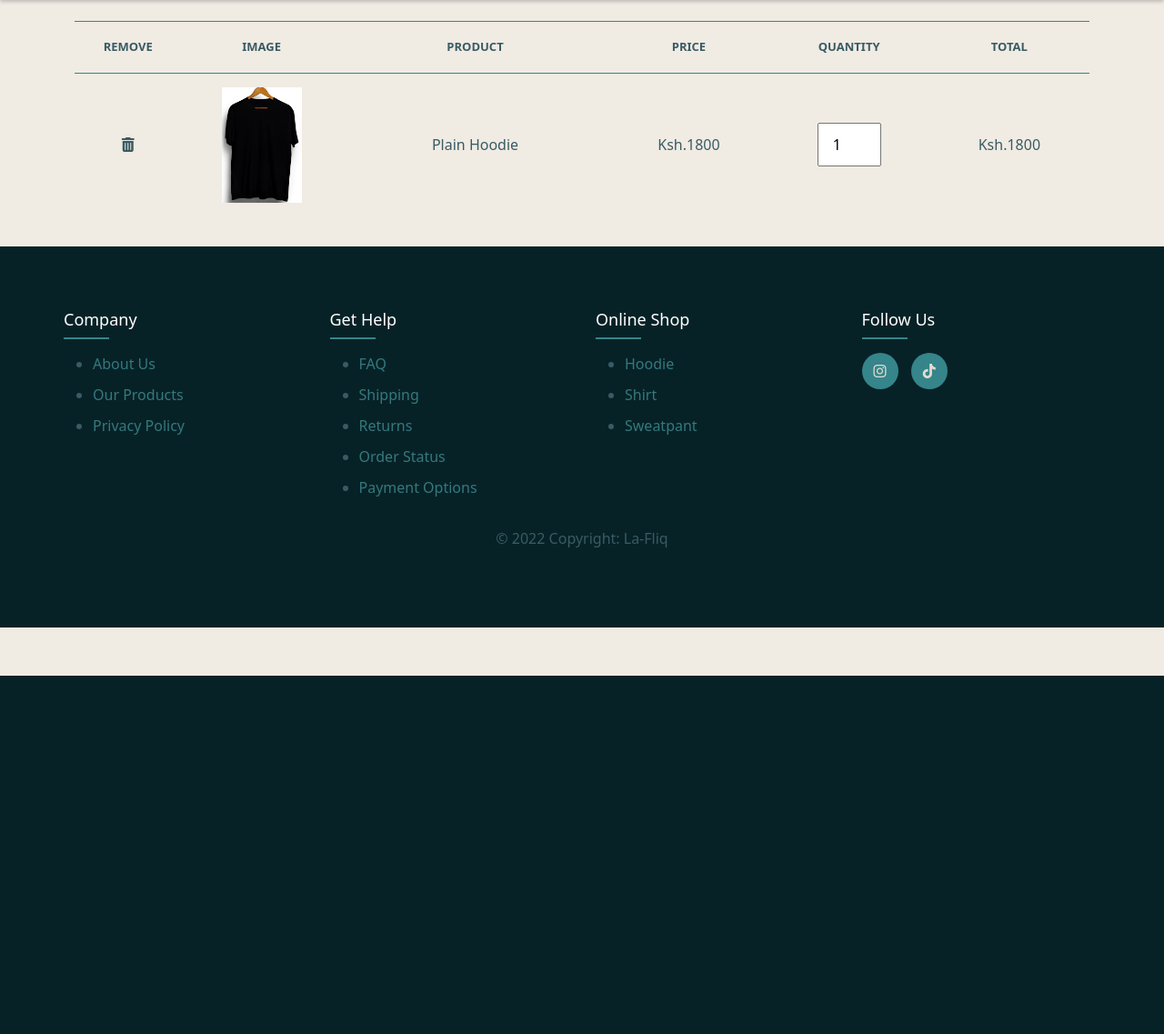
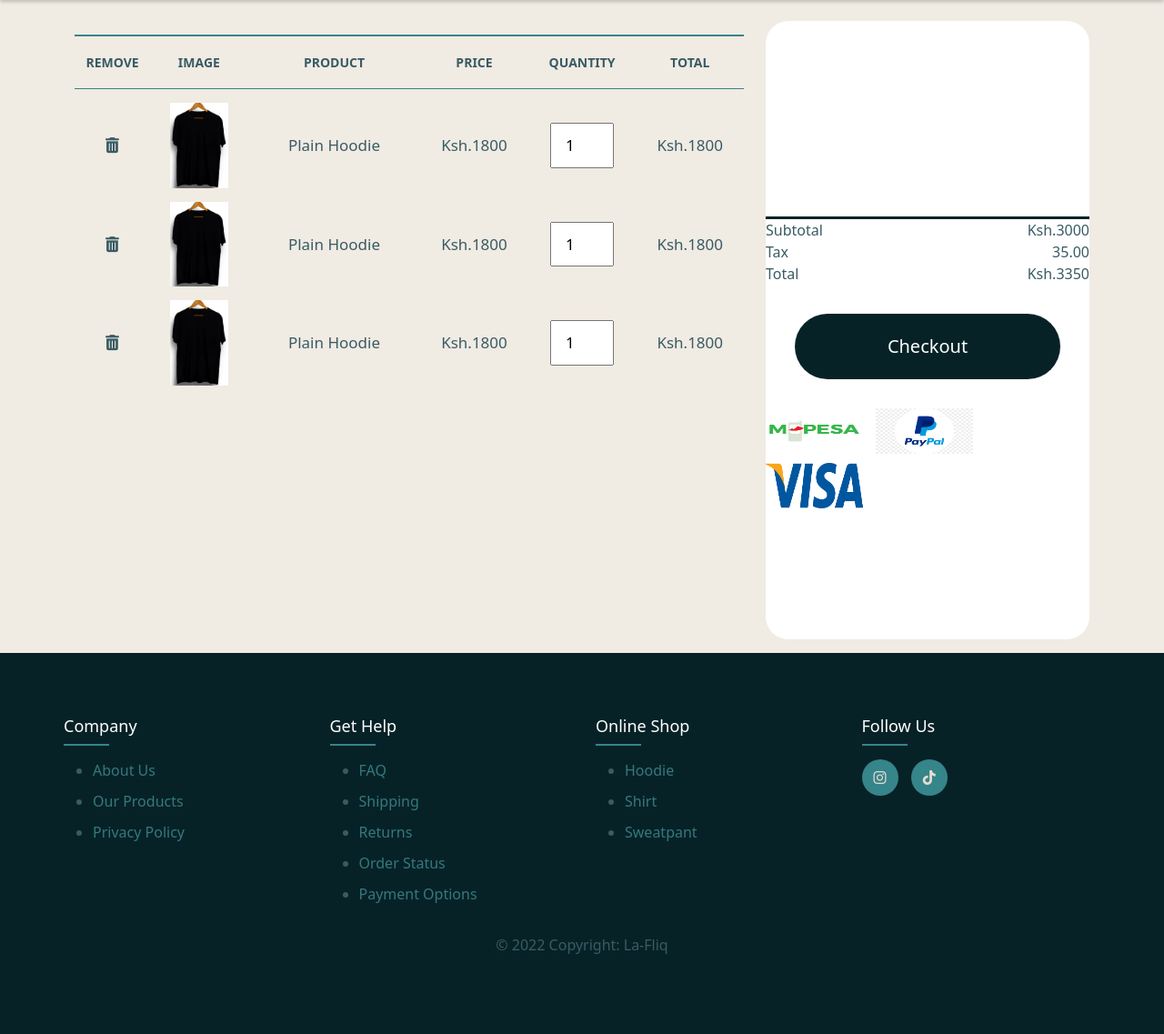
Before and after one commit to VinneyJ/LaFliq, a Django app: page /cart/ in a window 1280 px wide. Shown: the part 57-1194 px from the top of the page at 91% size. Before the commit the page ends 800 px from the top, so only its background shows below. Run offline with Django 4.2, Linux system fonts and the light colour scheme; some libraries are stand-ins or nearby versions.

Commit message:
Added styles

```diff
--- a/fliq/templates/store/cart.html
+++ b/fliq/templates/store/cart.html
@@ -3,8 +3,10 @@
 
 {% block content %}
 <div class="container">
-    <section id="cart">
-        <table width="50%">
+    <div class="row">
+        <div class="col-sm-8">
+        <section class="left-col" id="cart">
+            <table>
                 <thead>
                     <tr>
                         <td>Remove</td>
@@ -24,11 +26,56 @@
                         <td><input type="number" value="1"></td>
                         <td>Ksh.1800</td>
                     </tr>
+                    <tr>
+                        <td><a href="#"></a><i class="fa-solid fa-trash-can"></i></td>
+                        <td><img src="/static/images/_.jpeg" alt=""></td>
+                        <td>Plain Hoodie</td>
+                        <td>Ksh.1800</td>
+                        <td><input type="number" value="1"></td>
+                        <td>Ksh.1800</td>
+                    </tr>
+                    <tr>
+                        <td><a href="#"></a><i class="fa-solid fa-trash-can"></i></td>
+                        <td><img src="/static/images/_.jpeg" alt=""></td>
+                        <td>Plain Hoodie</td>
+                        <td>Ksh.1800</td>
+                        <td><input type="number" value="1"></td>
+                        <td>Ksh.1800</td>
+                    </tr>
                 </tbody>
             </table>
             <br>
             <br>
         </section>
         </div>
+        <div class="col-sm-4">
+            <section class="right-col">
+                <div class="total-price">
+                    <table>
+                        <tr>
+                            <td>Subtotal</td>
+                            <td>Ksh.3000</td>
+                        </tr>
+                        <tr>
+                            <td>Tax</td>
+                            <td>35.00</td>
+                        </tr>
+                        <tr>
+                            <td>Total</td>
+                            <td>Ksh.3350</td>
+                        </tr>
+                    </table>
+                </div>
+
+                    <a href="{% url 'checkout' %}" class="btn checkout-btn">Checkout</a>
+                <div class="pay">
+                    <img src="/static/images/Mpesa.png">
+                    <img src="/static/images/pay.jpg">
+                    <img src="/static/images/Visa.png">
+                </div>
+            </section>
+        </div>
+    </div>
+</div>
 
 {% endblock content %}
--- a/static/css/index.css
+++ b/static/css/index.css
@@ -166,14 +166,28 @@ header .navbar-nav .nav-link.active {
     font-size: 16px;
     font-weight: 400;
 }
+
+/* cart page */
+
+.left-col, .right-col{
+    width:100%;
+    height:85vh;
+    padding-top: 15px;
+    margin-bottom: 15px;
+    border-radius: 25px;
+}
+.right-col {
+    background-color:#ffffff;
+}
 #cart table{
-    width: 100%;
+    /* width: 100%; */
+    border-radius: 25px;
     border-collapse: collapse;
     table-layout: fixed;
     white-space: nowrap;
 }
 #cart table img{
-    width: 50%;
+    width: 60%;
 }
 #cart table td:nth-child(1){
     width:100px;
@@ -205,12 +219,55 @@ header .navbar-nav .nav-link.active {
 #cart table thead td {
     font-weight:700;
     text-transform: uppercase;
-    font-size: 13px;
+    font-size: 14px;
     padding: 18px 0;
+    border-top:2px solid #35858B;
 }
 #cart table tbody tr td {
     padding-top: 15px;
+
 }
 #cart table tbody td {
-    font-size: 16px;
+    font-size: 17px;
+
 }
+
+.total-price {
+    padding-top: 200px;
+    display: flex;
+    justify-content: center;
+}
+.total-price table{
+    border-top: 3px solid #072227;
+    width:100%;
+    max-width:370px;
+}
+td:last-child {
+    text-align: right;
+}
+th:last-child {
+    text-align: right;
+}
+.checkout-btn{
+    display:flex;
+    flex-direction: column;
+    text-decoration: none;
+    padding: 20px 40px;
+    font-size:1.25rem;
+    position: relative;
+    margin: 32px;
+
+    background-color:#072227;
+    color:white;
+    border-radius: 50px;
+}
+.pay img{
+    display:inline-block;
+    height: 50px;
+    width: 30%;
+    margin:0 10px 10px 0;
+    text-align: center;
+    line-height: 60px;
+    transition: all 0.5s ease;
+
+}
```
Also changed, not shown: static/images/.jpg (added), static/images/Mpesa.png (added), static/images/Visa.png (added), static/images/pay.jpg (added), static/images/paypal.png (added). Lines whose indentation alone changed are shown as unchanged.
